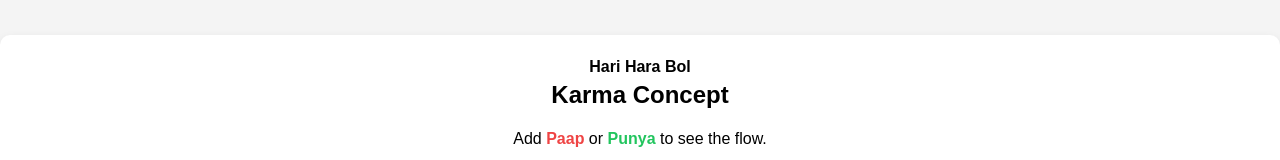
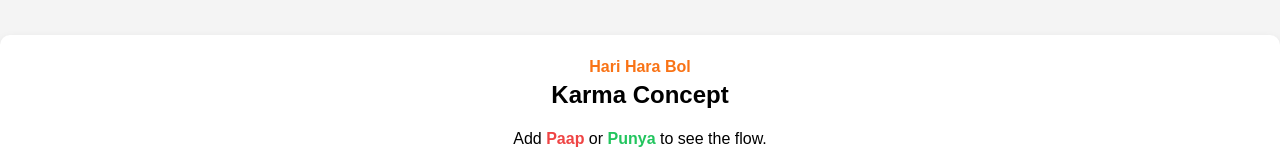
Before and after one commit to TheTorjanCaptain/PunyaPaap, a plain HTML site: page index.html in a window 1280 px wide. Shown: the part 112-272 px from the top of the page. Drawn offline with nearby package versions, Linux system fonts and the light colour scheme.

Commit message:
Update index.html

```diff
--- a/index.html
+++ b/index.html
@@ -73,7 +73,7 @@
 </head>
 <body>
     <div class="container">
-        <p class="footer"><b>Hari Hara Bol</b></p>
+        <p class="footer text-orange-500"><b>Hari Hara Bol</b></p>
         <h1 class="text-2xl font-bold mb-4">Karma Concept</h1>
         <p>Add <span class="text-red-500 font-bold">Paap</span> or <span class="text-green-500 font-bold">Punya</span> to see the flow.</p>
 
```
